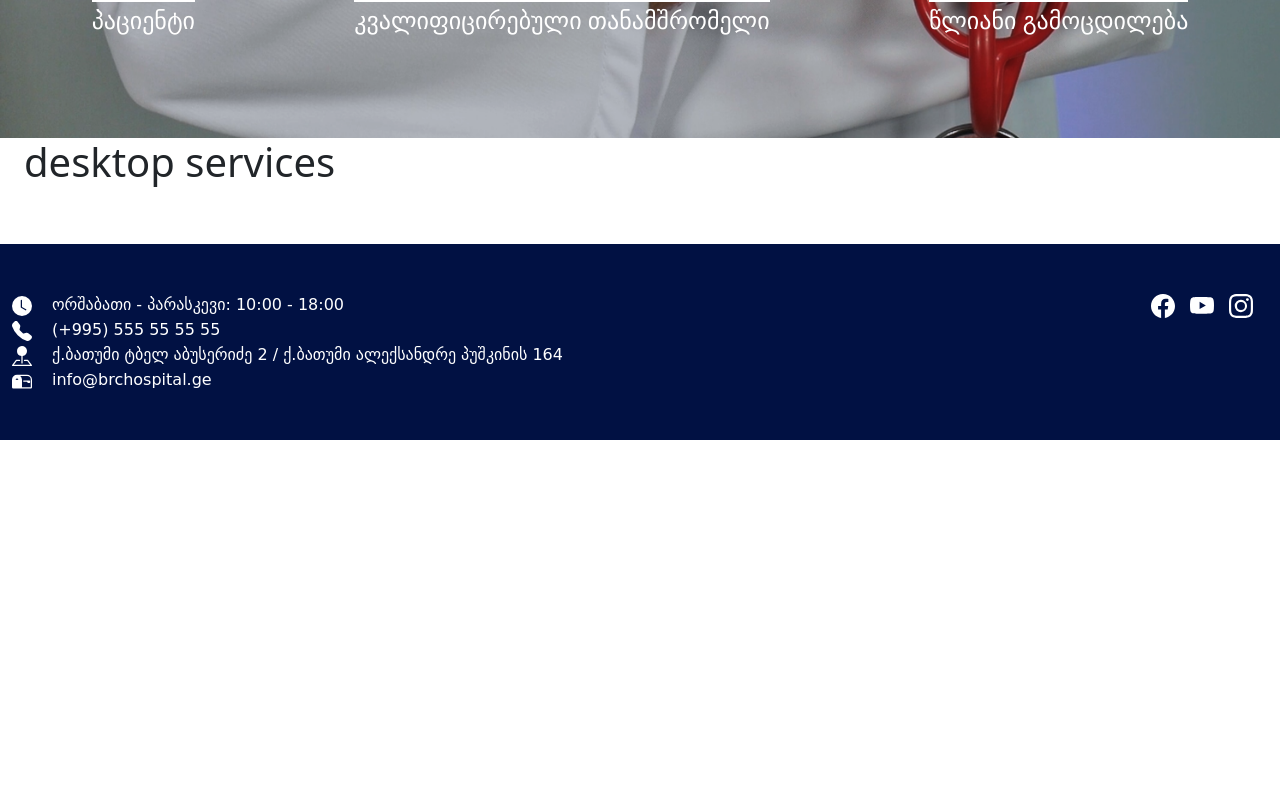
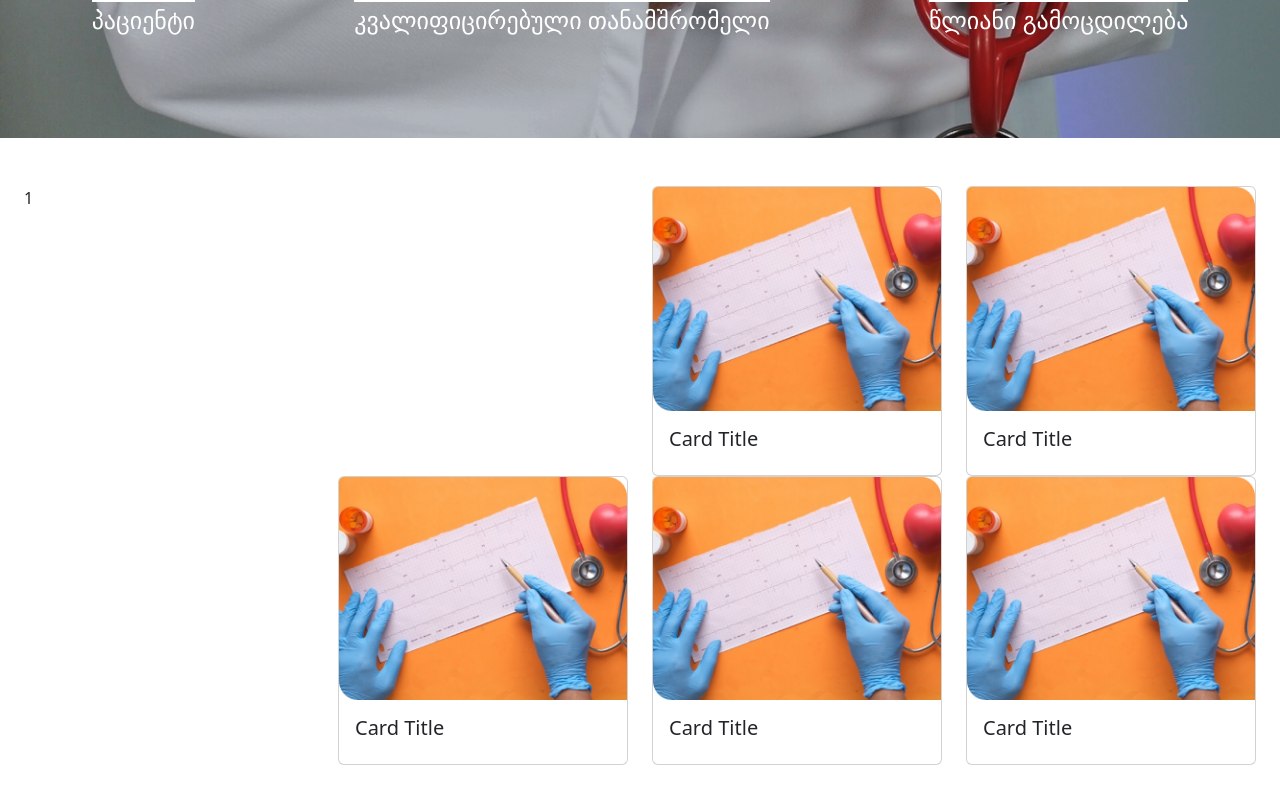
Before and after one commit to brchospital/brch-starter, a React (Create React App) app: page / in a window 1280 px wide. Shown: the part 2120-2920 px from the top of the page. Before the commit the page ends 2560 px from the top, so only its background shows below. Built offline with nearby package versions, Linux system fonts and the light colour scheme; a web font is replaced by a local one.

Commit message:
deploy test desktop sizes

```diff
--- /dev/null
+++ b/src/components/HomePage/DesktopVersion.js
@@ -0,0 +1,56 @@
+import { Container, Row, Col, Card } from "react-bootstrap";
+
+import cardiology from "../../assets/cardiology.png";
+
+export function DesktopVersion() {
+  return (
+    <Container className="desktop-version-services">
+      <Row>
+        <Col lg={6}>1</Col>
+        <Col lg={3}>
+          <Card style={{ width: "100%" }}>
+            <Card.Img variant="top" src={cardiology} />
+            <Card.Body>
+              <Card.Title>Card Title</Card.Title>
+            </Card.Body>
+          </Card>
+        </Col>
+        <Col lg={3}>
+          <Card style={{ width: "100%" }}>
+            <Card.Img variant="top" src={cardiology} />
+            <Card.Body>
+              <Card.Title>Card Title</Card.Title>
+            </Card.Body>
+          </Card>
+        </Col>
+      </Row>
+      <Row>
+        <Col lg={3}></Col>
+        <Col lg={3}>
+          <Card style={{ width: "100%" }}>
+            <Card.Img variant="top" src={cardiology} />
+            <Card.Body>
+              <Card.Title>Card Title</Card.Title>
+            </Card.Body>
+          </Card>
+        </Col>
+        <Col lg={3}>
+          <Card style={{ width: "100%" }}>
+            <Card.Img variant="top" src={cardiology} />
+            <Card.Body>
+              <Card.Title>Card Title</Card.Title>
+            </Card.Body>
+          </Card>
+        </Col>
+        <Col lg={3}>
+          <Card style={{ width: "100%" }}>
+            <Card.Img variant="top" src={cardiology} />
+            <Card.Body>
+              <Card.Title>Card Title</Card.Title>
+            </Card.Body>
+          </Card>
+        </Col>
+      </Row>
+    </Container>
+  );
+}
--- a/src/components/HomePage/HomeServiceCards.js
+++ b/src/components/HomePage/HomeServiceCards.js
@@ -1,63 +1,11 @@
-import { Container, Row, Col, Card, Button } from "react-bootstrap";
-
-import cardiology from "../../assets/cardiology.png";
-import allergology from "../../assets/allergology.png";
-import oncology from "../../assets/oncology.png";
-import pediatrician from "../../assets/pediatrician.png";
-import radiology from "../../assets/radiology.png";
+import { DesktopVersion } from "./DesktopVersion";
+import { SmartDeviceVersion } from "./SmartDeviceVersion";
 
 export function HomeServiceCards() {
   return (
     <div>
-      <Container className="smart-dvc-version-services">
-        <Col xs={12} sm={8} md={8}>
-          <div className="smart-dvc-container">
-            <h1 className="smart-dvc-title">სამედიცინო მომსახურება</h1>
-            <p className="smart-dvc-description">
-              აქ იქნება რაიმე ტექსტი, რომელიც გასცემს კითხვაზე პასუხს რატომ
-              ბათუმის რესპუბლიკური საავადმყოფო აქ იქნება რაიმე ტექსტი აქ იქნება
-              რაიმე ტექსტი, რომელიც გასცემს კითხვაზე
-            </p>
-          </div>
-        </Col>
-        <Col xs={12} sm={12} md={12}>
-          <div class="scrolling-wrapper">
-            <Card className="smart-dvc-card">
-              <Card.Img variant="top" src={cardiology} />
-              <Card.Body>
-                <Card.Title className="text-title-text">კარდიოლოგია</Card.Title>
-              </Card.Body>
-            </Card>
-            <Card className="smart-dvc-card">
-              <Card.Img variant="top" src={radiology} />
-              <Card.Body>
-                <Card.Title className="text-title-text">რადიოლოგია</Card.Title>
-              </Card.Body>
-            </Card>
-            <Card className="smart-dvc-card">
-              <Card.Img variant="top" src={pediatrician} />
-              <Card.Body>
-                <Card.Title className="text-title-text">პედიატრია</Card.Title>
-              </Card.Body>
-            </Card>
-            <Card className="smart-dvc-card">
-              <Card.Img variant="top" src={oncology} />
-              <Card.Body>
-                <Card.Title className="text-title-text">ონკოლოგია</Card.Title>
-              </Card.Body>
-            </Card>
-            <Card className="smart-dvc-card">
-              <Card.Img variant="top" src={allergology} />
-              <Card.Body>
-                <Card.Title className="text-title-text">ალერგოლოგია</Card.Title>
-              </Card.Body>
-            </Card>
-          </div>
-        </Col>
-      </Container>
-      <Container className="desktop-version-services">
-        <h1>desktop services</h1>
-      </Container>
+      <SmartDeviceVersion />
+      <DesktopVersion />
     </div>
   );
 }
--- /dev/null
+++ b/src/components/HomePage/SmartDeviceVersion.js
@@ -0,0 +1,58 @@
+import { Container, Col, Card } from "react-bootstrap";
+
+import cardiology from "../../assets/cardiology.png";
+import allergology from "../../assets/allergology.png";
+import oncology from "../../assets/oncology.png";
+import pediatrician from "../../assets/pediatrician.png";
+import radiology from "../../assets/radiology.png";
+
+export function SmartDeviceVersion() {
+  return (
+    <Container className="smart-dvc-version-services">
+      <Col xs={12} sm={8} md={8}>
+        <div className="smart-dvc-container">
+          <h1 className="smart-dvc-title">სამედიცინო მომსახურება</h1>
+          <p className="smart-dvc-description">
+            აქ იქნება რაიმე ტექსტი, რომელიც გასცემს კითხვაზე პასუხს რატომ
+            ბათუმის რესპუბლიკური საავადმყოფო აქ იქნება რაიმე ტექსტი აქ იქნება
+            რაიმე ტექსტი, რომელიც გასცემს კითხვაზე
+          </p>
+        </div>
+      </Col>
+      <Col xs={12} sm={12} md={12}>
+        <div class="scrolling-wrapper">
+          <Card className="smart-dvc-card">
+            <Card.Img variant="top" src={cardiology} />
+            <Card.Body>
+              <Card.Title className="text-title-text">კარდიოლოგია</Card.Title>
+            </Card.Body>
+          </Card>
+          <Card className="smart-dvc-card">
+            <Card.Img variant="top" src={radiology} />
+            <Card.Body>
+              <Card.Title className="text-title-text">რადიოლოგია</Card.Title>
+            </Card.Body>
+          </Card>
+          <Card className="smart-dvc-card">
+            <Card.Img variant="top" src={pediatrician} />
+            <Card.Body>
+              <Card.Title className="text-title-text">პედიატრია</Card.Title>
+            </Card.Body>
+          </Card>
+          <Card className="smart-dvc-card">
+            <Card.Img variant="top" src={oncology} />
+            <Card.Body>
+              <Card.Title className="text-title-text">ონკოლოგია</Card.Title>
+            </Card.Body>
+          </Card>
+          <Card className="smart-dvc-card">
+            <Card.Img variant="top" src={allergology} />
+            <Card.Body>
+              <Card.Title className="text-title-text">ალერგოლოგია</Card.Title>
+            </Card.Body>
+          </Card>
+        </div>
+      </Col>
+    </Container>
+  );
+}
--- a/src/components/HomePage/style.css
+++ b/src/components/HomePage/style.css
@@ -627,6 +627,10 @@
   .smart-dvc-version-services {
     display: none;
   }
+
+  .desktop-version-services {
+    margin-top: 3rem;
+  }
 }
 
 /* END OF RSPONSIVE VIEW */
```
